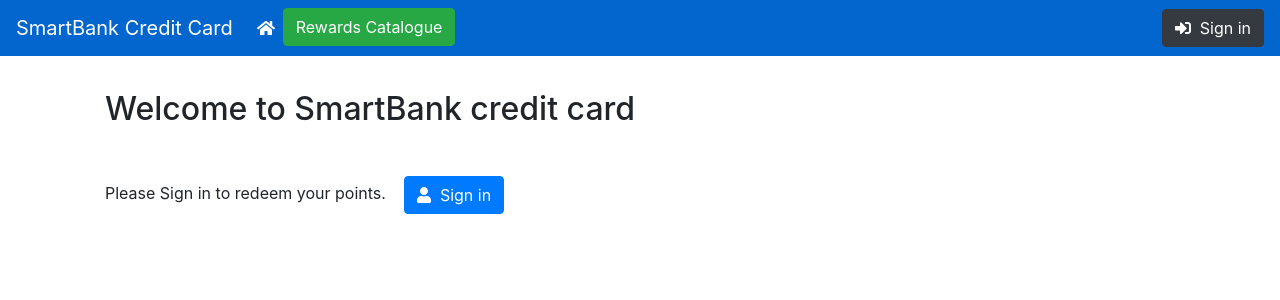
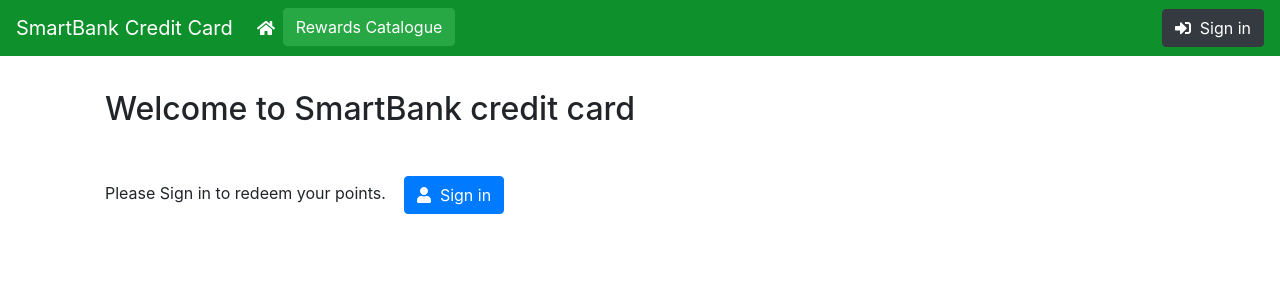
Before and after one commit to RAHULMERCER/sba-frontend, a React (Create React App) app: page / in a window 1280 px wide. Shown: the top 300 px of the page. Built offline with nearby package versions, Linux system fonts and the light colour scheme; no server answers.

Commit message:
testing jenkins 2

```diff
--- a/src/styles/AppHeader.css
+++ b/src/styles/AppHeader.css
@@ -3,8 +3,8 @@
 }
 
 .bg-header {
-   background-color: #0365ce!important;
-    /* background-color: #0e912c!important; */
+   /* background-color: #0365ce!important; */
+   background-color: #0e912c!important;
 }
 
 .navbar-item {
```
